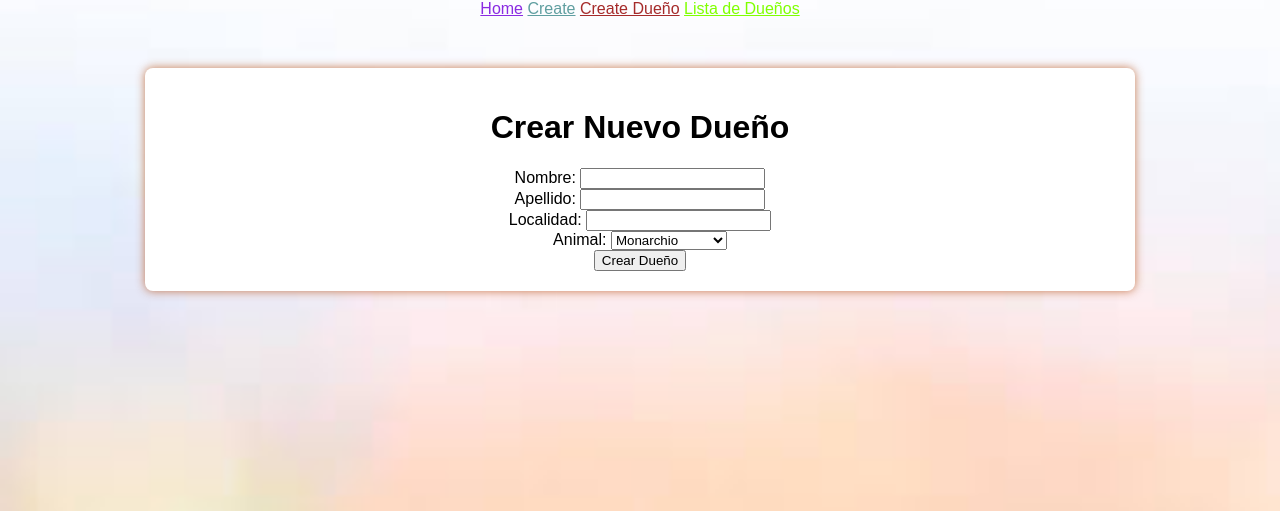
After one commit to mattiviera/crud-de-animales, a Flask app: page /createduenio in a window 1280 px wide. The commit adds this page. Shown: the top 511 px of the page. Run offline with Flask 3, Linux system fonts and the light colour scheme; data comes from the database, SQL or seed files in the repository.

Commit message:
trabajo rama develop

```diff
--- a/app.py
+++ b/app.py
@@ -3,44 +3,34 @@ from flask import render_template
 from flask import request
 from flask import redirect
 from flask import url_for
-from flask_sqlalchemy import SQLAlchemy
-from sqlalchemy import Integer, String
-from sqlalchemy.orm import DeclarativeBase
-from sqlalchemy.orm import Mapped, mapped_column
+from sqlalchemy import create_engine
+from sqlalchemy.orm import sessionmaker
+from models.models import Base, Animal, Duenio
+#from cryptography.fernet import Fernet
+import config
 
 app = Flask(__name__)
 
-app.config['SQLALCHEMY_DATABASE_URI'] = 'sqlite:///animals.db'
+# Se genera un clave secreta que permitira mas adelante encriptar datos
+#app.secret_key = Fernet.generate_key()
 
-db = SQLAlchemy(app)
-
-class Base(DeclarativeBase):
-    pass
-
-class Animal(db.Model):
-
-    id: Mapped[int] = mapped_column(primary_key=True)
-    name: Mapped[str] = mapped_column(unique=True, nullable=False)
-    photo: Mapped[str] = mapped_column(nullable=False)
-    characteristic1: Mapped[str] = mapped_column(nullable=False)
-    characteristic2: Mapped[str] = mapped_column(nullable=False)
-    characteristic3: Mapped[str] = mapped_column()
-    characteristic4: Mapped[str] = mapped_column()
-
-with app.app_context():
-
-    db.create_all()
+# Configuro el motor de base de datos y la cadena de conexion importando las constantes
+# significativas para la app.
+engine = create_engine(config.SQLALCHEMY_DATABASE_URI)
+Base.metadata.create_all(engine)
+Session = sessionmaker(bind=engine)
+session = Session()
 title = 'Mi App de Flask'
 
 
 @app.route('/')
 @app.route('/home')
-def index():
-    animals = Animal.query.all()
+def index_animals():
+    animals = session.query(Animal).all()
     return render_template('index.html', animals=animals)
 
 @app.route('/create', methods=['GET', 'POST'])
-def create():
+def create_animal():
     if request.method == 'POST':
         name = request.form['name']
         photo = request.form['photo']
@@ -58,24 +48,24 @@ def create():
             characteristic4=characteristic4
         )
         try:
-            db.session.add(newanimal)
-            db.session.commit()
-            return redirect(url_for('index'))
+            session.add(newanimal)
+            session.commit()
+            return redirect(url_for('index_animals'))
         except Exception as e:
-            db.session.rollback()
+            session.rollback()
             return f'Error al crear el animal: {e}'
 
     return render_template('create.html')
 
 @app.route('/animal/<int:id>')
-def detail(id):
-    animal = Animal.query.get(id)
+def detail_animal(id):
+    animal = session.query(Animal).get(id)
     return render_template('detail.html', animal=animal)
 
 @app.route('/update/<int:id>', methods=["GET", "POST"])
-def update(id):
+def update_animal(id):
 
-    animal = Animal.query.get(id)
+    animal = session.query(Animal).get(id)
     if animal:
         if request.method == 'POST':
 
@@ -94,24 +84,97 @@ def update(id):
             animal.characteristic4 = characteristic4
 
             try:
-                db.session.commit()
-                return redirect(url_for('index'))
+                session.commit()
+                return redirect(url_for('index_animals'))
             except Exception as e:
-                db.session.rollback()
+                session.rollback()
                 return f'Error al actualizar el animal: {e}'
 
     return render_template('update.html', animal=animal)
 
 @app.route('/delete/<int:id>')
-def delete(id):
-    animal = Animal.query.get(id)
+def delete_animal(id):
+    animal = session.query(Animal).get(id)
     if animal:
         try:
-            db.session.delete(animal)
-            db.session.commit()
+            session.delete(animal)
+            session.commit()
         except Exception as e:
             print(f'Error al eliminar. {e}')
-    return redirect(url_for('index'))
+    return redirect(url_for('index_animals'))
+
+# CRUD Dueño
+@app.route('/indexduenio')
+def index_duenios():
+    duenios = session.query(Duenio).all()
+    return render_template('indexduenio.html', duenios=duenios)
+
+@app.route('/createduenio', methods=['GET', 'POST'])
+def create_duenio():
+    if request.method == 'POST':
+        name = request.form['name']
+        lastname = request.form['lastname']
+        localidad = request.form['localidad']
+        animal_id = request.form['animal_id']
+
+        newduenio = Duenio(
+            name=name,
+            lastname=lastname,
+            localidad=localidad,
+            animal_id=animal_id
+        )
+        try:
+            session.add(newduenio)
+            session.commit()
+            return redirect(url_for('index_duenios'))
+        except Exception as e:
+            session.rollback()
+            return f'Error al crear el dueño: {e}'
+
+    animals = session.query(Animal).all()
+    return render_template('createduenio.html', animals=animals)
+
+@app.route('/duenio/<int:id>')
+def detail_duenio(id):
+    duenio = session.query(Duenio).get(id)
+    return render_template('detailduenio.html', duenio=duenio)
+
+@app.route('/updateduenio/<int:id>', methods=["GET", "POST"])
+def update_duenio(id):
+
+    duenio = session.query(Duenio).get(id)
+    if duenio:
+        if request.method == 'POST':
+
+            name = request.form['name']
+            lastname = request.form['lastname']
+            localidad = request.form['localidad']
+
+
+            duenio.name = name
+            duenio.lastname = lastname
+            duenio.localidad = localidad
+
+
+            try:
+                session.commit()
+                return redirect(url_for('index_duenios'))
+            except Exception as e:
+                session.rollback()
+                return f'Error al actualizar el animal: {e}'
+
+    return render_template('updateduenio.html', duenio=duenio)
+
+@app.route('/deleteduenio/<int:id>')
+def delete_duenio(id):
+    duenio = session.query(Duenio).get(id)
+    if duenio:
+        try:
+            session.delete(duenio)
+            session.commit()
+        except Exception as e:
+            print(f'Error al eliminar. {e}')
+    return redirect(url_for('index_duenios'))
 
 if __name__ == '__main__':
     app.run(debug=True)
--- a/templates/base.html
+++ b/templates/base.html
@@ -8,8 +8,10 @@
 </head>
 <body>
     <nav class="h1style">
-        <a href="{{ url_for('index') }}" style="color: blueviolet;">Home</a>
-        <a href="{{ url_for('create') }}" style="color: cadetblue;">Create</a>
+        <a href="{{ url_for('index_animals') }}" style="color: blueviolet;">Home</a>
+        <a href="{{ url_for('create_animal') }}" style="color: cadetblue;">Create</a>
+        <a href="{{ url_for('create_duenio') }}" style="color: brown;" >Create Dueño</a>
+        <a href="{{ url_for('index_duenios') }}" style="color: chartreuse;" >Lista de Dueños</a>
     </nav>
     <div class="container">
         {% block content %}{% endblock %}
--- /dev/null
+++ b/templates/createduenio.html
@@ -0,0 +1,25 @@
+{% extends 'base.html' %}
+
+{% block content %}
+<h1 class="h1style">Crear Nuevo Dueño</h1>
+    <form action="{{ url_for('create_duenio') }}" class="h1style" method="POST"
+        <label for="name">Nombre:</label>
+        <input type="text" id="name" name="name" required>
+        <br>
+        <label for="lastname">Apellido:</label>
+        <input type="text" id="lastname" name="lastname" required>
+        <br>
+        <label for="localidad">Localidad:</label>
+        <input type="text" id="localidad" name="localidad" required>
+        <br>
+        <label for="animal_id">Animal:</label>
+        <select id="animal_id" name="animal_id" required>
+            {% for animal in animals %}
+                <option value="{{ animal.id }}">{{ animal.name }}</option>
+            {% endfor %}
+        </select>
+        <br>
+        <button type="submit">Crear Dueño</button>
+</form>
+
+{% endblock %}
--- a/templates/detail.html
+++ b/templates/detail.html
@@ -9,8 +9,8 @@
 <p>Característica 2: {{ animal.characteristic2 }}</p>
 <p>Característica 3: {{ animal.characteristic3 }}</p>
 <p>Característica 4: {{ animal.characteristic4 }}</p>
-<a href="{{ url_for('index') }}" style="color: blueviolet;">Volver a la lista</a>
-<a href="{{ url_for('update', id=animal.id) }}" style="color: darkgoldenrod;">Actualizar</a>
-<a href="{{ url_for('delete', id=animal.id) }}" style="color:red;">Eliminar</a>
+<a href="{{ url_for('index_animals') }}" style="color: blueviolet;">Volver a la lista</a>
+<a href="{{ url_for('update_animal', id=animal.id) }}" style="color: darkgoldenrod;">Actualizar</a>
+<a href="{{ url_for('delete_animal', id=animal.id) }}" style="color:red;">Eliminar</a>
 </div>
 {% endblock %}
--- a/templates/index.html
+++ b/templates/index.html
@@ -5,10 +5,10 @@
 <ul>
     {% for animal in animals %}
     <li class="h1style">
-        <a href="{{ url_for('detail', id=animal.id) }}">{{ animal.name }}</a> - {{ animal.characteristic1 }} - {{ animal.characteristic3 }}
+        <a href="{{ url_for('detail_animal', id=animal.id) }}">{{ animal.name }}</a> - {{ animal.characteristic1 }} - {{ animal.characteristic3 }}
         <br>
-        <a href="{{ url_for('update', id=animal.id) }}" style="color: darkgoldenrod;" >Actualizar</a>
-        <a href="{{ url_for('delete', id=animal.id) }}" style="color:red;">Eliminar</a>
+        <a href="{{ url_for('update_animal', id=animal.id) }}" style="color: darkgoldenrod;" >Actualizar</a>
+        <a href="{{ url_for('delete_animal', id=animal.id) }}" style="color:red;">Eliminar</a>
     </li>
     {% endfor %}
 </ul>
```
Also changed, not shown: config.py (added, +28 -0 lines), models/models.py (added, +38 -0 lines), templates/detailduenio.html (added, +14 -0 lines), templates/indexduenio.html (added, +15 -0 lines), templates/updateduenio.html (added, +17 -0 lines), animals.db (added), instance/animals.db (deleted), 1 other file.
